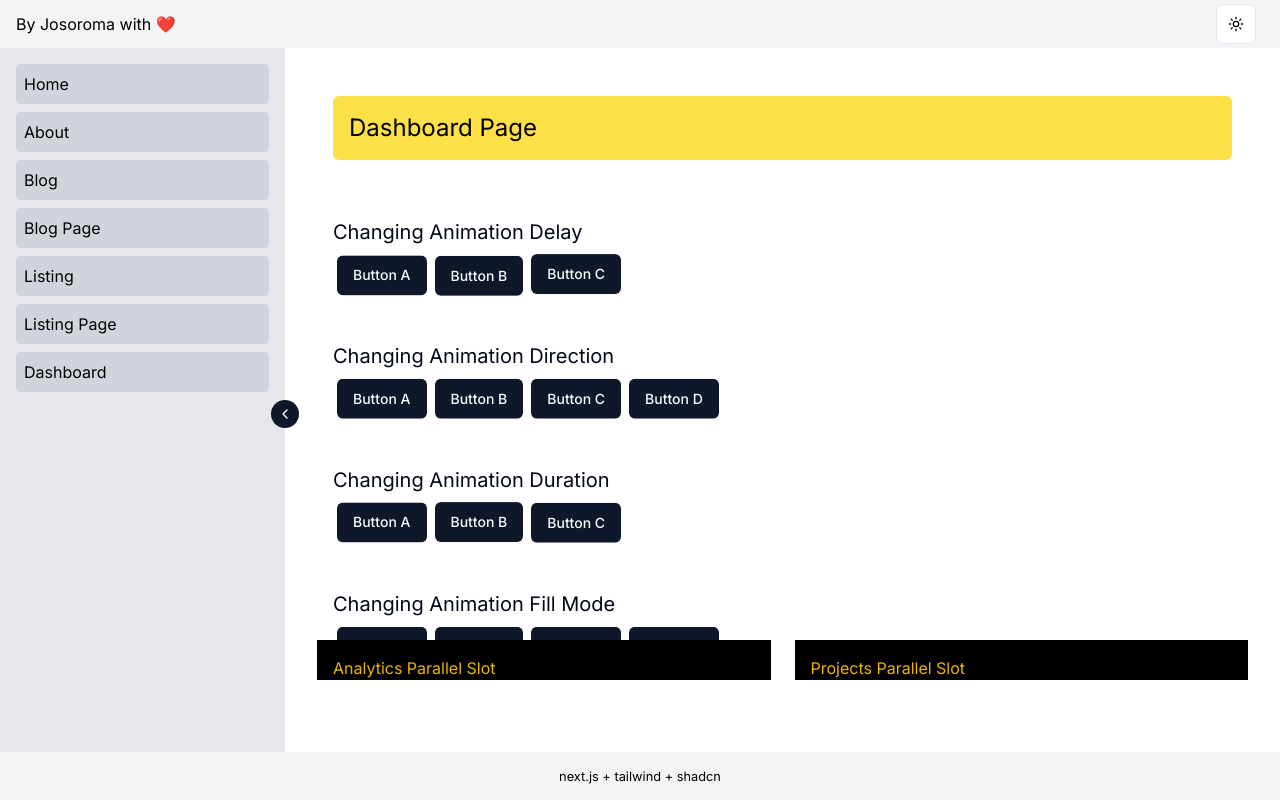
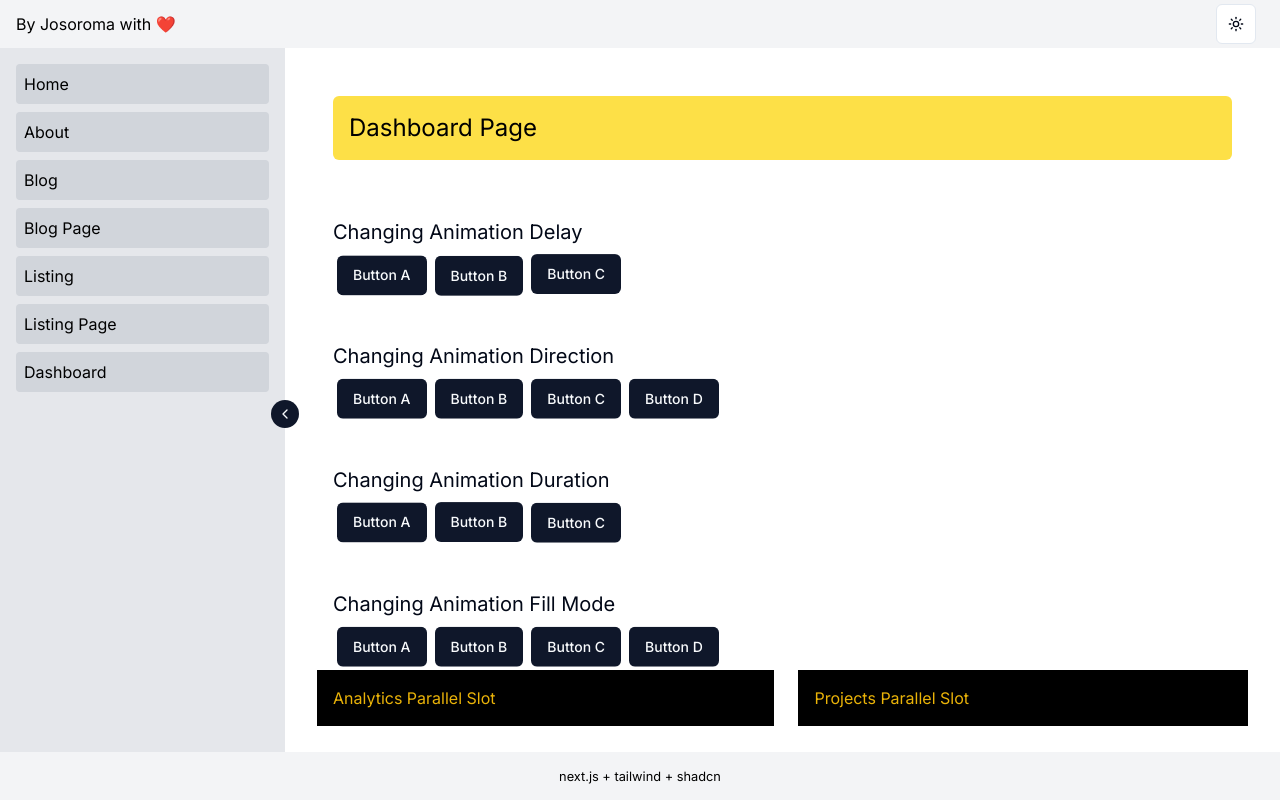
Before and after one commit to josoroma/New-Kidz-On-The-Grid, a Next.js app: page /dashboard in a window 1280 px wide. Built offline with nearby package versions, Linux system fonts and the light colour scheme.

Commit message:
Fix Dashboard parallel components colors

```diff
--- a/app/dashboard/layout.tsx
+++ b/app/dashboard/layout.tsx
@@ -18,11 +18,13 @@ export default function DashboardLayout({
     <div className="custom-dashboard-page-layout">
       {children}
       {/* Parallel Routing */}
-      <div className="grid grid-cols-2 gap-6">
-        <div className="bg-black text-yellow-500 flex-grow p-4 pb-0">
+      <div className="flex space-x-6">
+        {" "}
+        {/* Updated from grid to flex */}
+        <div className="dark:bg-gray-800 bg-black text-yellow-500 flex-grow p-4">
           {analytics}
         </div>
-        <div className="bg-black text-yellow-500 flex-grow p-4 pb-0">
+        <div className="dark:bg-gray-800 bg-black text-yellow-500 flex-grow p-4">
           {projects}
         </div>
       </div>
--- a/app/globals.css
+++ b/app/globals.css
@@ -97,11 +97,11 @@
   }
 
   .custom-dashboard-page-layout {
-    @apply flex flex-col h-[calc(100vh-120px)] p-6;
+    @apply flex flex-col h-[calc(100vh-66px)] p-6;
   }
 
   .custom-dashboard-page {
-    @apply bg-background text-foreground flex flex-col h-[calc(100vh-240px)] overflow-y-auto p-4 prose-base scroll-smooth;
+    @apply bg-background text-foreground flex flex-col h-[calc(100vh-210px)] overflow-y-auto p-4 prose-base scroll-smooth;
   }
 
   .custom-page-layout {
```
